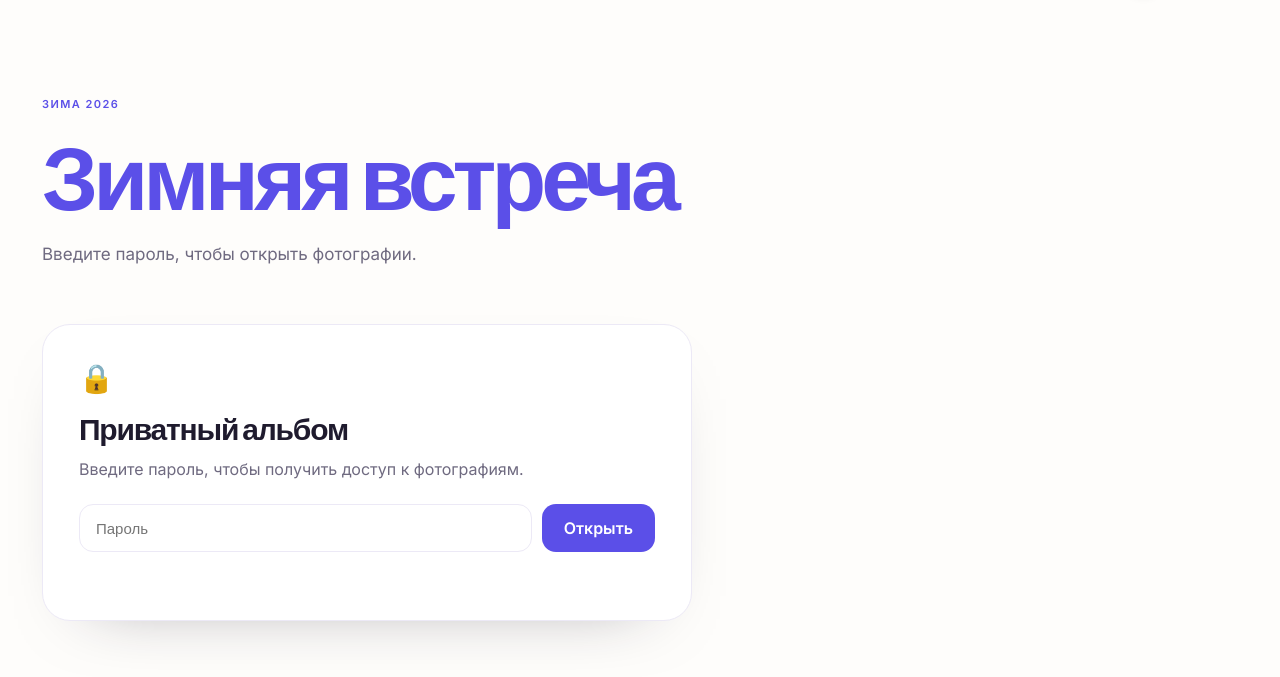
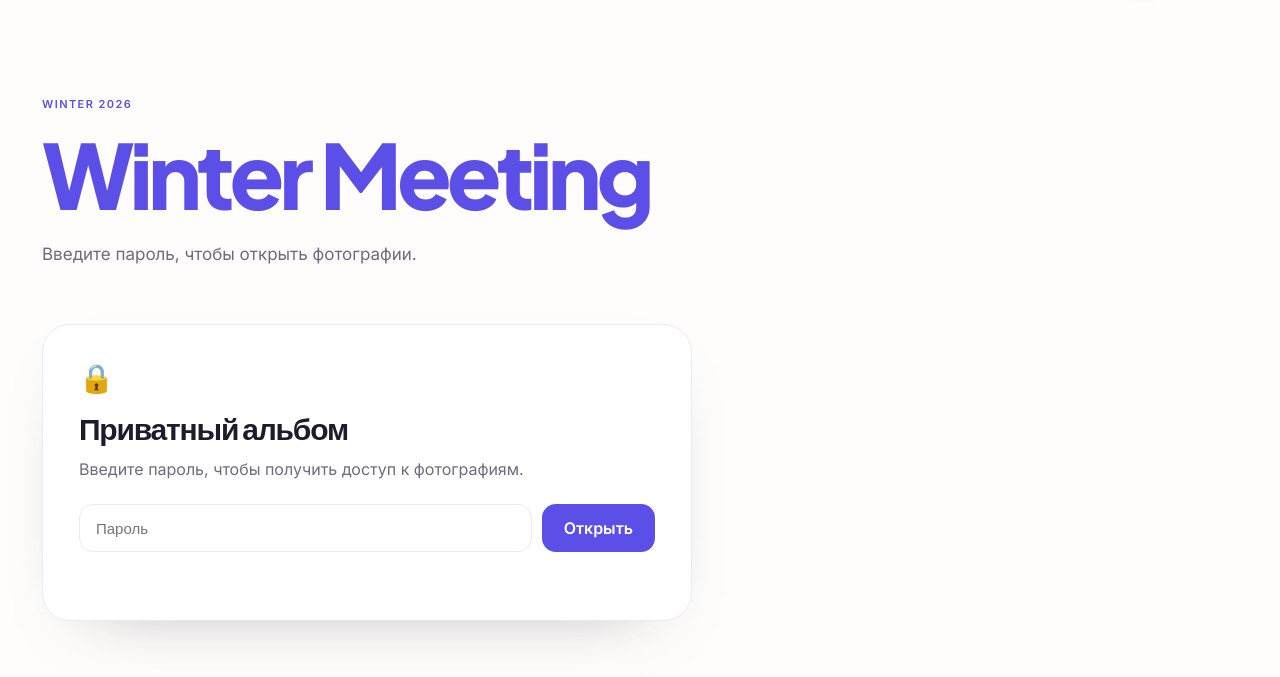
Before and after one commit to ssocialswag/avana-album, a plain HTML site: page public/album-winter.html in a window 1280 px wide. Shown: the part 71-748 px from the top of the page. Drawn offline with Linux system fonts and the light colour scheme.

Commit message:
Update album date and title to English

```diff
--- a/public/album-winter.html
+++ b/public/album-winter.html
@@ -51,8 +51,8 @@
 
   <script>
     window.AVANA_ALBUM = "winter";
-    window.AVANA_ALBUM_DATE = "ЗИМА 2026";
-    window.AVANA_ALBUM_TITLE = "Зимняя встреча";
+    window.AVANA_ALBUM_DATE = "WINTER 2026";
+    window.AVANA_ALBUM_TITLE = "Winter Meeting";
   </script>
   <script src="gallery.js"></script>
 </body>
```
